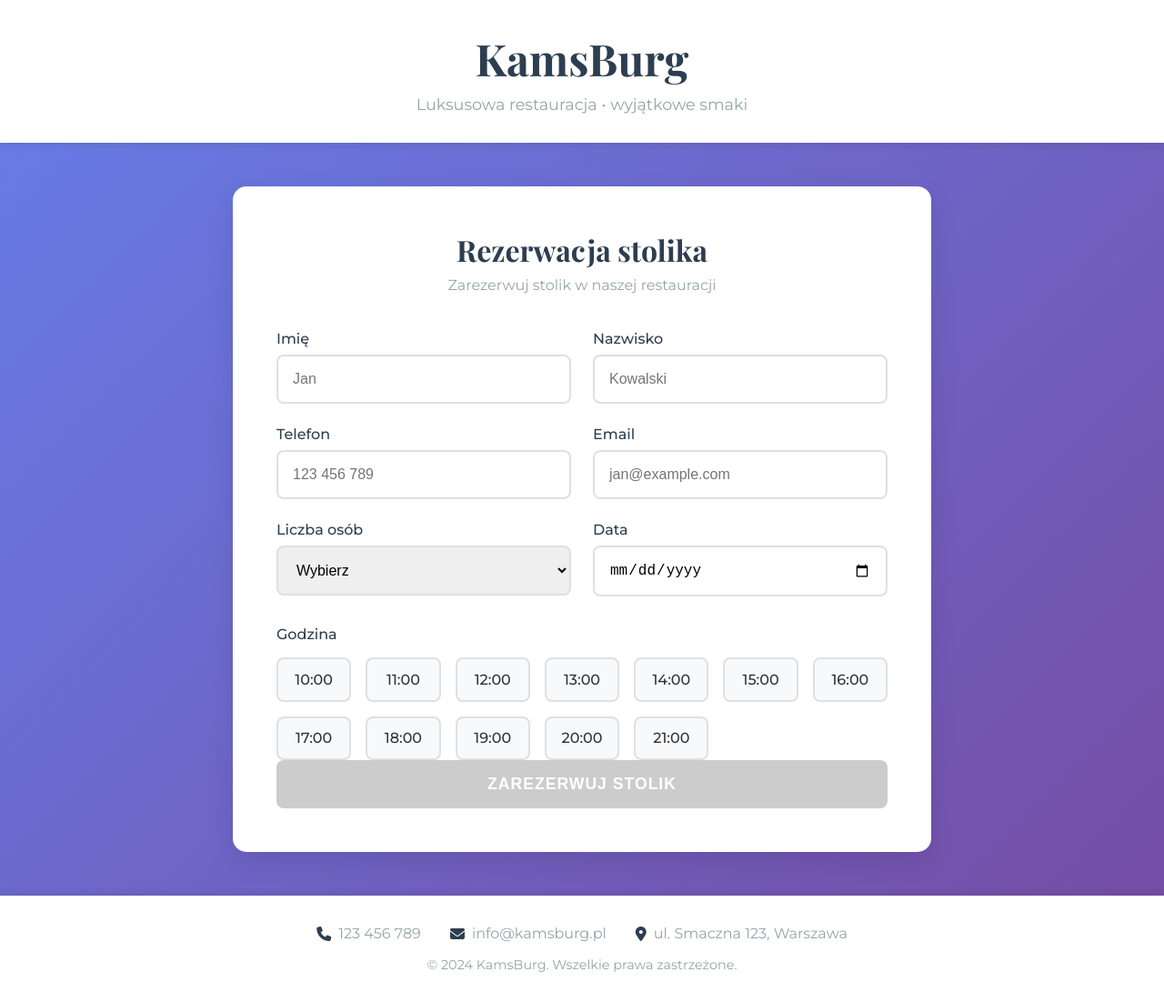
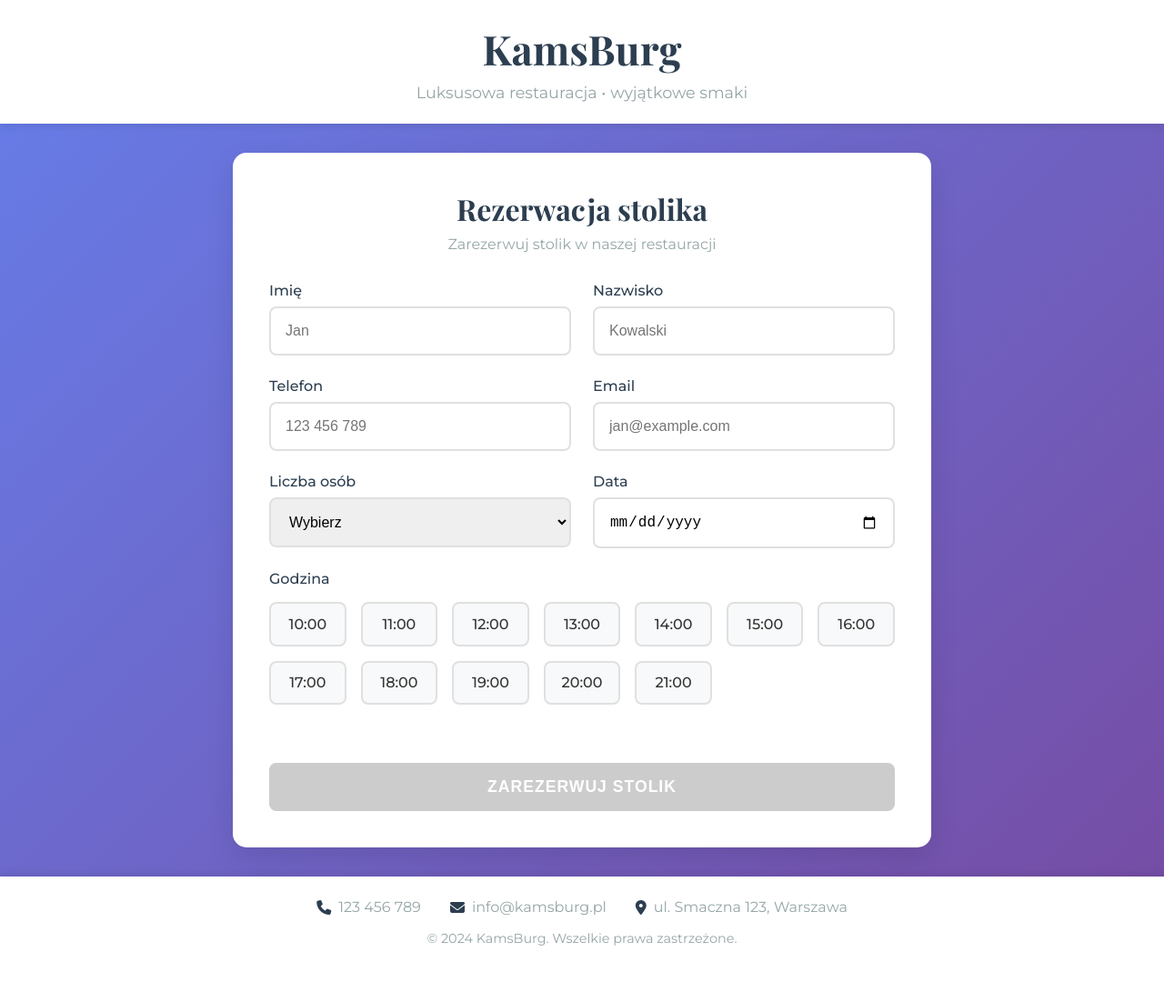
Before and after one commit to kamillopuszynski/kamsburg, a plain HTML site: page index.html in a window 1280 px wide. Shown: the whole page at 91% size. After the commit the page ends 1065 px from the top, so only its background shows below. Drawn offline with nearby package versions, Linux system fonts and the light colour scheme.

Commit message:
index.html

```diff
--- a/index.html
+++ b/index.html
@@ -39,7 +39,7 @@
     /* Header */
     header {
       background: white;
-      padding: 2rem 0;
+      padding: 1.5rem 0;
       text-align: center;
       box-shadow: 0 2px 10px rgba(0,0,0,0.1);
       position: relative;
@@ -47,7 +47,7 @@
 
     .logo {
       font-family: 'Playfair Display', serif;
-      font-size: 3rem;
+      font-size: 2.8rem;
       color: var(--primary);
       margin-bottom: 0.5rem;
     }
@@ -60,7 +60,7 @@
     /* Main Container */
     .container {
       max-width: 800px;
-      margin: 3rem auto;
+      margin: 2rem auto;
       padding: 0 1rem;
     }
 
@@ -68,7 +68,7 @@
     .reservation-card {
       background: white;
       border-radius: 15px;
-      padding: 3rem;
+      padding: 2.5rem;
       box-shadow: 0 10px 30px rgba(0,0,0,0.1);
       animation: fadeIn 0.6s ease-out;
     }
@@ -95,7 +95,7 @@
     .section-subtitle {
       text-align: center;
       color: var(--gray);
-      margin-bottom: 2.5rem;
+      margin-bottom: 2rem;
     }
 
     /* Form Styles */
@@ -103,7 +103,7 @@
       display: grid;
       grid-template-columns: repeat(auto-fit, minmax(250px, 1fr));
       gap: 1.5rem;
-      margin-bottom: 2rem;
+      margin-bottom: 1.5rem;
     }
 
     .form-group {
@@ -189,6 +189,7 @@
       transition: all 0.3s ease;
       text-transform: uppercase;
       letter-spacing: 1px;
+      margin-top: 4rem; /* Pushed button lower */
     }
 
     .btn-primary {
@@ -345,9 +346,9 @@
     /* Footer */
     footer {
       background: white;
-      padding: 2rem;
+      padding: 1.5rem;
       text-align: center;
-      margin-top: 3rem;
+      margin-top: 2rem;
       box-shadow: 0 -2px 10px rgba(0,0,0,0.1);
     }
 
```
